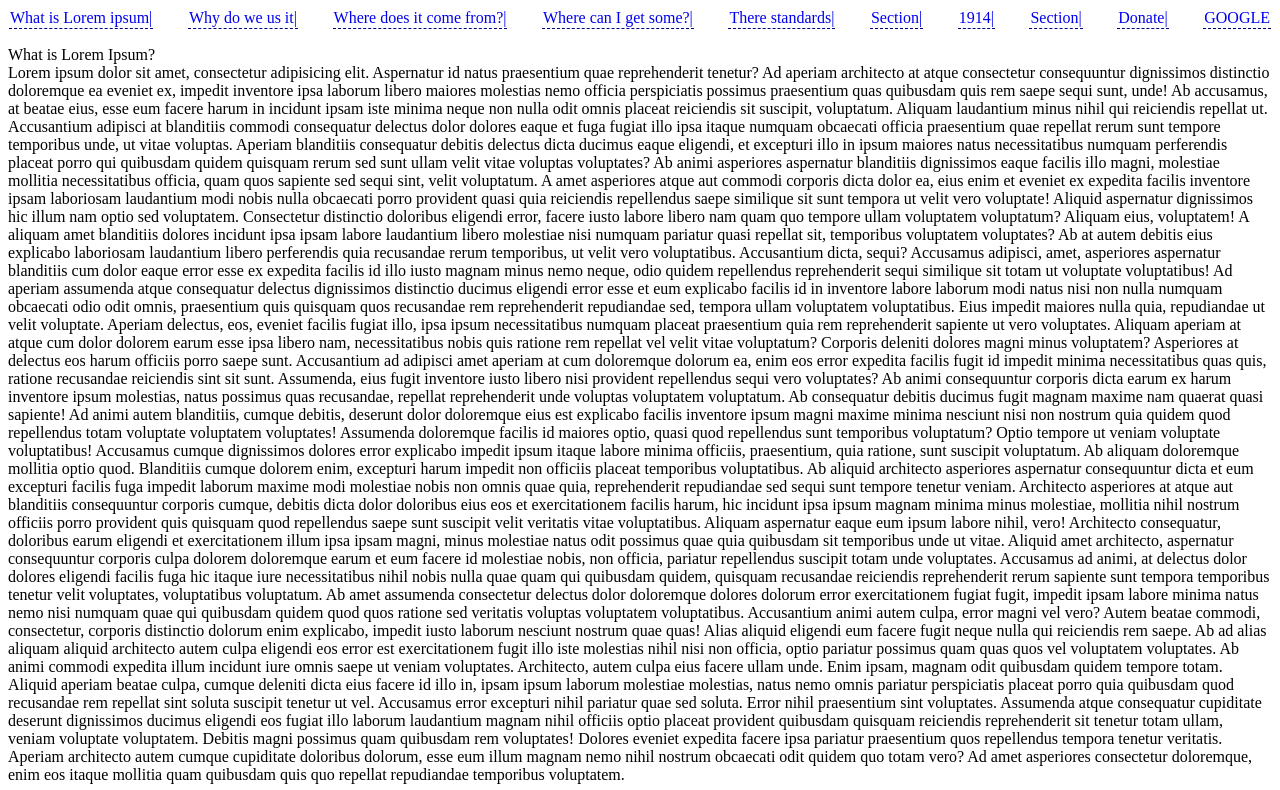
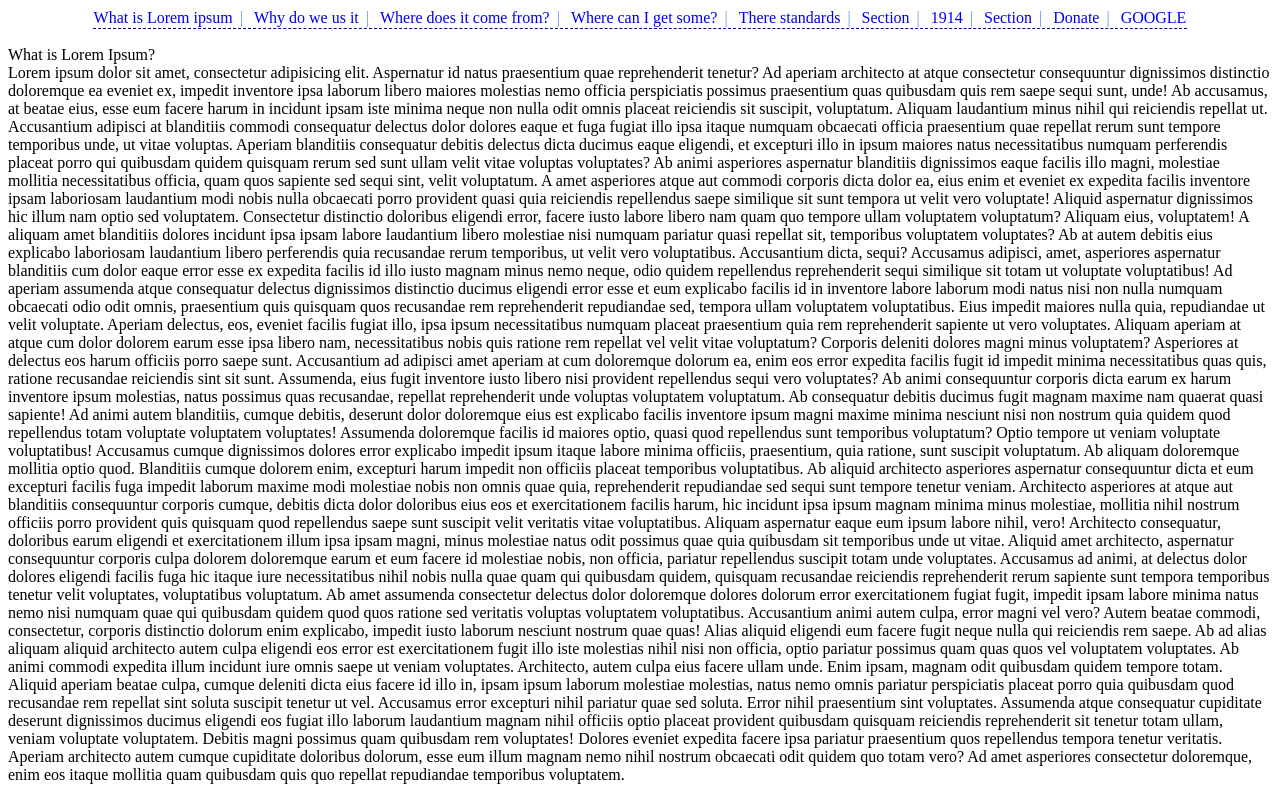
Before and after one commit to YuruMaksau/YuruMaksau-Tasks, a plain HTML site: page Task2/index.html in a window 1280 px wide. Shown: the part 73-863 px from the top of the page. Drawn offline with Linux system fonts and the light colour scheme.

Commit message:
I added margin-right-left and changed color ::after '|'. For nav sed property justify-content: center.

```diff
--- a/Task2/css/content.css
+++ b/Task2/css/content.css
@@ -17,7 +17,12 @@ nav a:not(:last-child):after {
     content: "|";
 }
 
+::after {
+    margin: 0 7px;
+    color: cornflowerblue;
+}
+
 nav {
     display: flex;
-    justify-content: space-between;
+    justify-content: center;
 }
```
